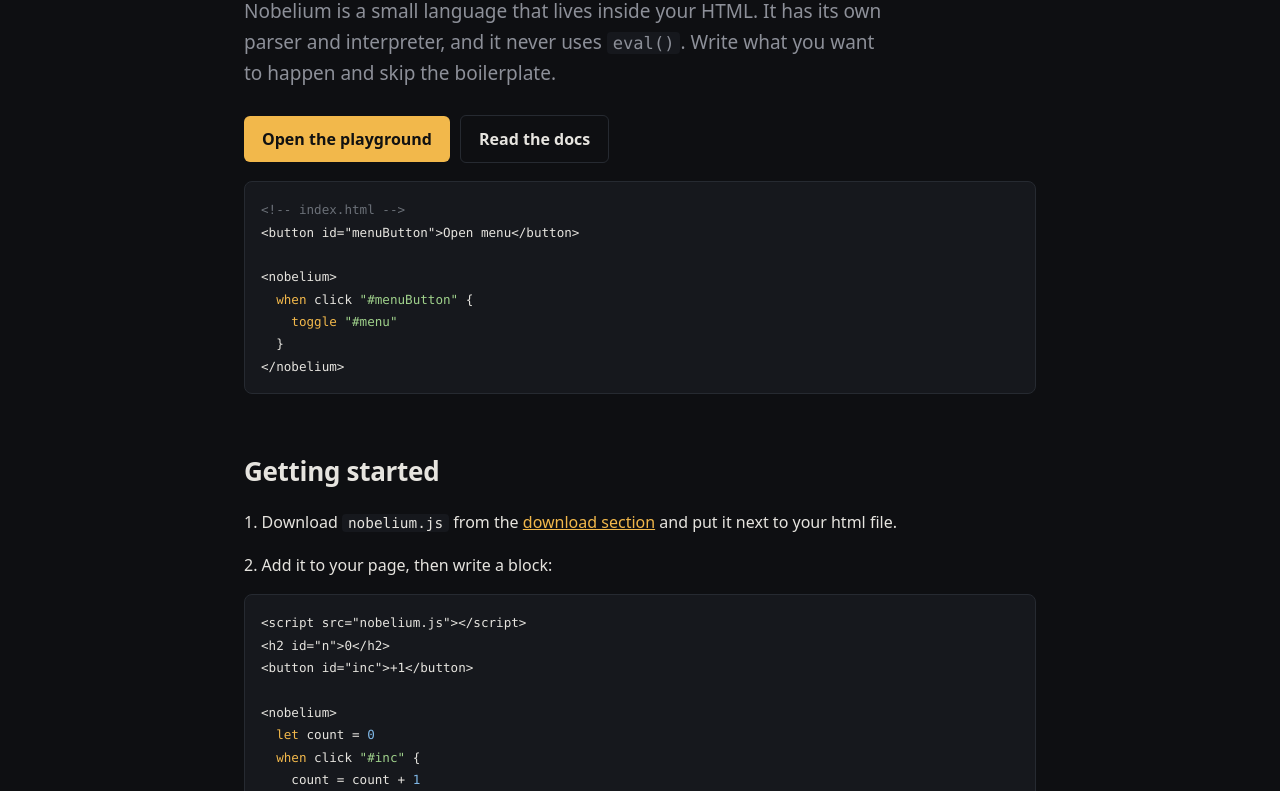
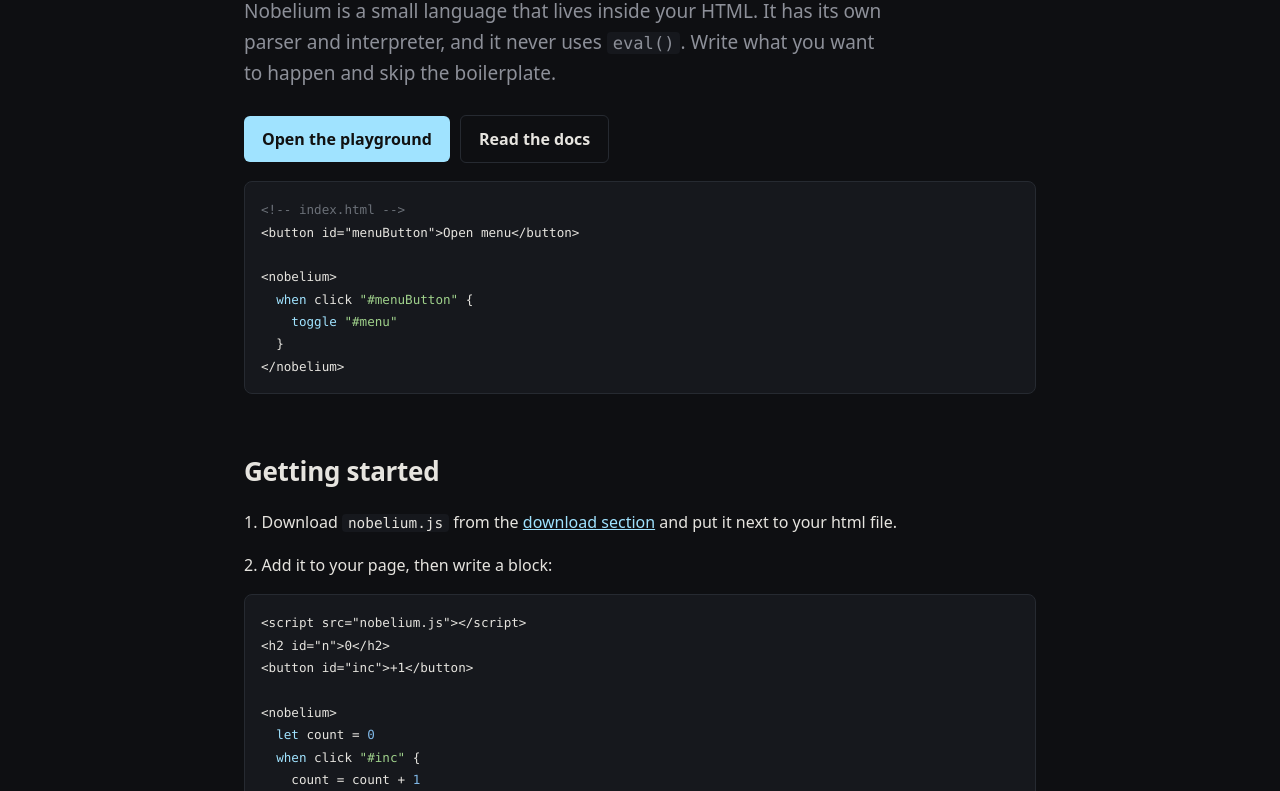
Before and after one commit to xyztoast/nobelium, a plain HTML site: page index.html in a window 1280 px wide. Shown: the part 267-1058 px from the top of the page. Drawn offline with Linux system fonts and the light colour scheme.

Commit message:
change accent color

```diff
--- a/site/style.css
+++ b/site/style.css
@@ -5,7 +5,7 @@
   --line: #262a31;
   --tx: #e6e4df;
   --mute: #8d9099;
-  --ac: #f2b84b;
+  --ac: #a0e3ff;
   --on-ac: #111;
   --str: #9fd18b;
   --num: #7fb7e6;
```
